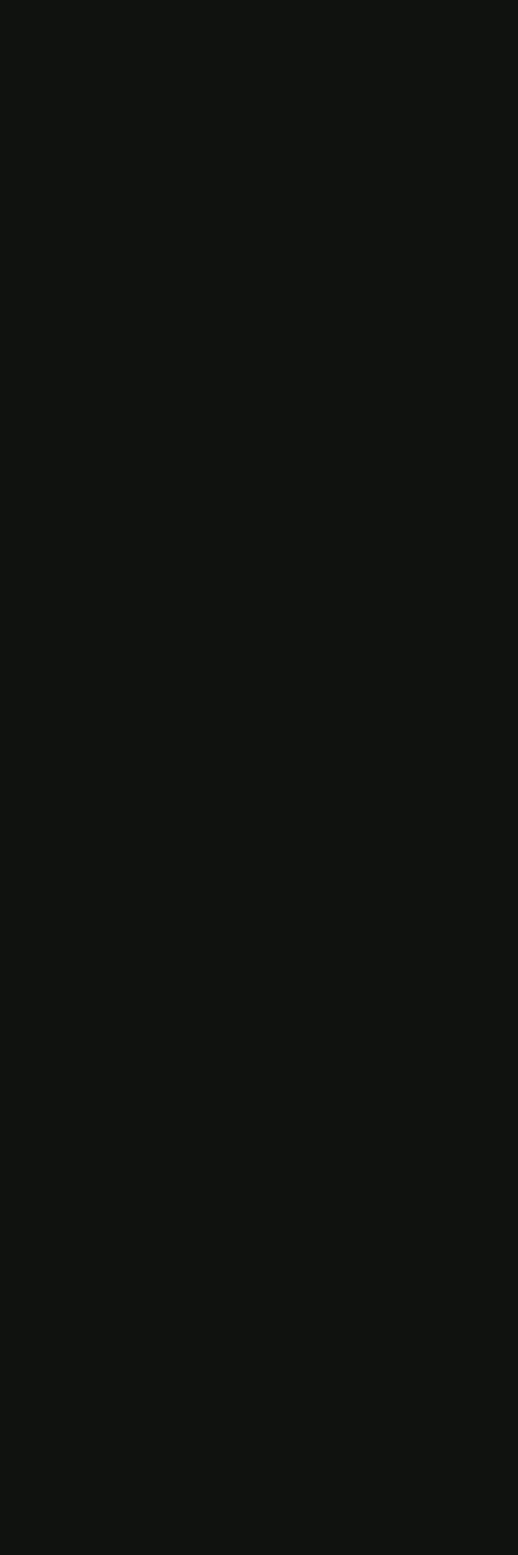
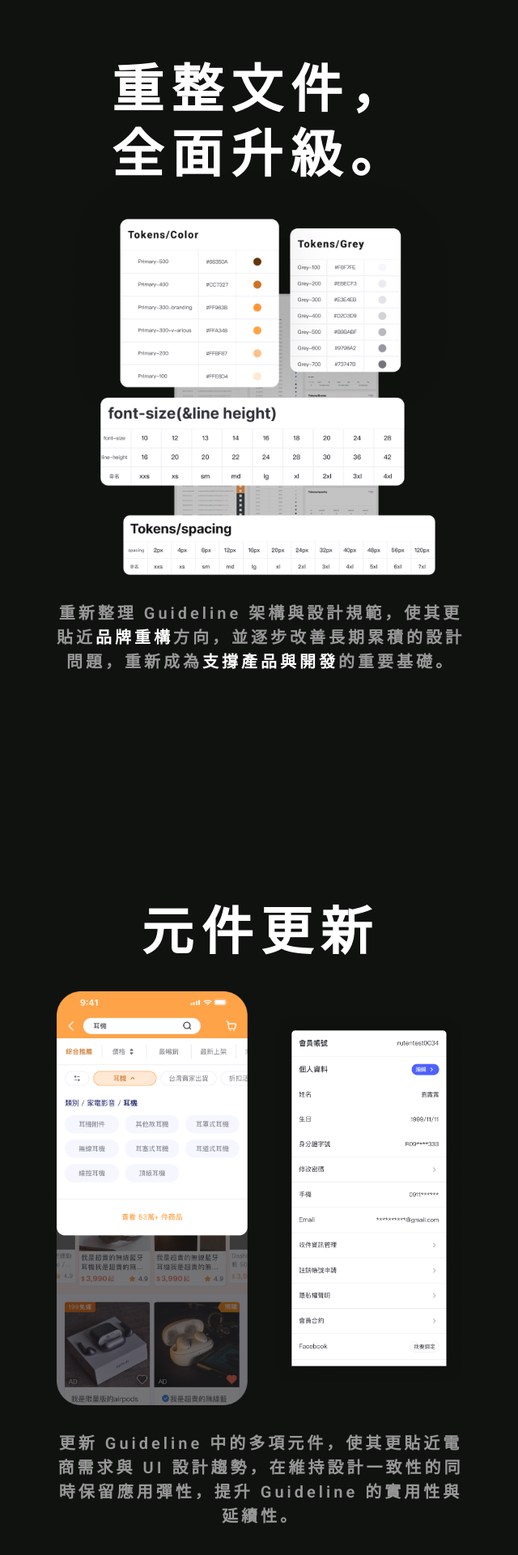
Before and after one commit to herbtea211/20260730-portfolio, a Next.js app: page /works/design-guideline in a window 1280 px wide. Shown: the part 1373-3293 px from the top of the page at 81% size, without its empty margins (318-958 px from the left). Before the commit the page ends 1245 px from the top, so only its background shows below. Built offline with nearby package versions, Linux system fonts and the light colour scheme.

Commit message:
Add guideline component update section

```diff
--- a/src/app/works/design-guideline/page.tsx
+++ b/src/app/works/design-guideline/page.tsx
@@ -1,8 +1,12 @@
 import WorkPage from "@/components/shell/WorkPage";
 import WorkHero from "@/components/sections/workHero";
 import Image from "next/image";
-import guideline1 from "@/assets/image/work/design-guideline/guideline-1.png";
 import GuidelineCarousel from "@/components/sections/GuidelineCarousel";
+
+import guideline6 from "@/assets/image/work/design-guideline/guideline-6.png";
+import guideline7 from "@/assets/image/work/design-guideline/guideline-7.png";
+import guideline8 from "@/assets/image/work/design-guideline/guideline-8.png";
+
 
 
 
@@ -19,6 +23,65 @@ export default function Page() {
         description="重新整理 Guideline 架構與設計規範，支援品牌重構，提升設計一致性，並改善設計、開發與跨部門協作效率。"
       />
       <GuidelineCarousel />
+      <section className="w-full bg-background">
+        <div className="mx-auto grid w-full max-w-[1440px] grid-cols-1 gap-8 px-8 py-20 md:py-50 md:grid-cols-8 md:px-[120px]">
+          <div className="md:col-start-3 md:col-span-4">
+            <h2 className="text-center md:col-start-3 md:col-span-4 text-sectionTitle-responsive">
+              重整文件，
+              <br />
+              全面升級。
+            </h2>
+
+            <Image
+              src={guideline6}
+              alt="Guideline 設計規範"
+              width={1200}
+              height={900}
+              className="mx-auto -mt-10 h-auto w-full object-contain rounded-[24px]"
+              sizes="(max-width: 767px) 100vw, 75vw"
+            />
+          </div>
+
+          <p className="text-center md:col-start-3 md:col-span-4 text-keyMessage-default">
+            重新整理 Guideline 架構與設計規範，使其更貼近<span className="text-white">品牌重構</span>方向，並逐步改善長期累積的設計問題，重新成為<span className="text-white">支撐產品與開發</span>的重要基礎。
+          </p>
+        </div>
+      </section>
+
+      <section className="w-full bg-background">
+        <div className="mx-auto grid w-full max-w-[1440px] grid-cols-1 gap-8 px-8 py-20 md:grid-cols-8 md:px-[120px]">
+          <div className="md:col-start-3 md:col-span-4">
+            <h2 className="pb-8 text-center text-sectionTitle-responsive">
+              元件更新
+            </h2>
+
+            <div className="flex items-center justify-center gap-8">
+              <Image
+                src={guideline7}
+                alt="更新後的電商元件畫面"
+                width={1200}
+                height={900}
+                className="h-auto w-[calc(50%-16px)] rounded-[24px] object-contain"
+                sizes="(max-width: 767px) 45vw, 35vw"
+              />
+
+              <Image
+                src={guideline8}
+                alt="更新後的會員資料元件畫面"
+                width={1200}
+                height={900}
+                className="h-auto w-[calc(50%-16px)] rounded-[24px] object-contain"
+                sizes="(max-width: 767px) 45vw, 35vw"
+              />
+            </div>
+          </div>
+
+          <p className="text-center md:col-start-3 md:col-span-4 text-keyMessage-default">
+            更新 Guideline 中的多項元件，使其更貼近電商需求與 UI 設計趨勢，在維持設計一致性的同時保留應用彈性，提升 Guideline 的實用性與延續性。
+          </p>
+        </div>
+      </section>
+
     </WorkPage>
 
   );
```
Also changed, not shown: src/assets/image/work/design-guideline/guideline-8.png.
